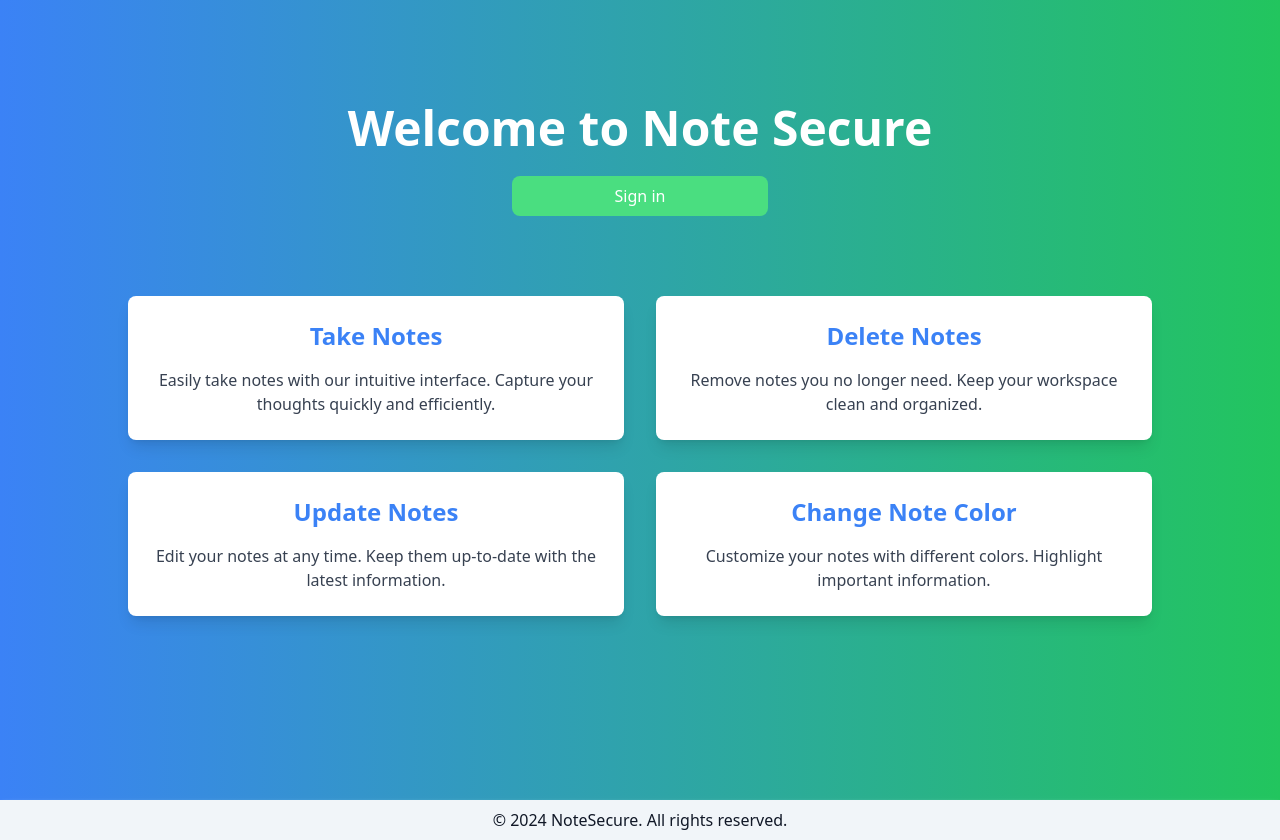
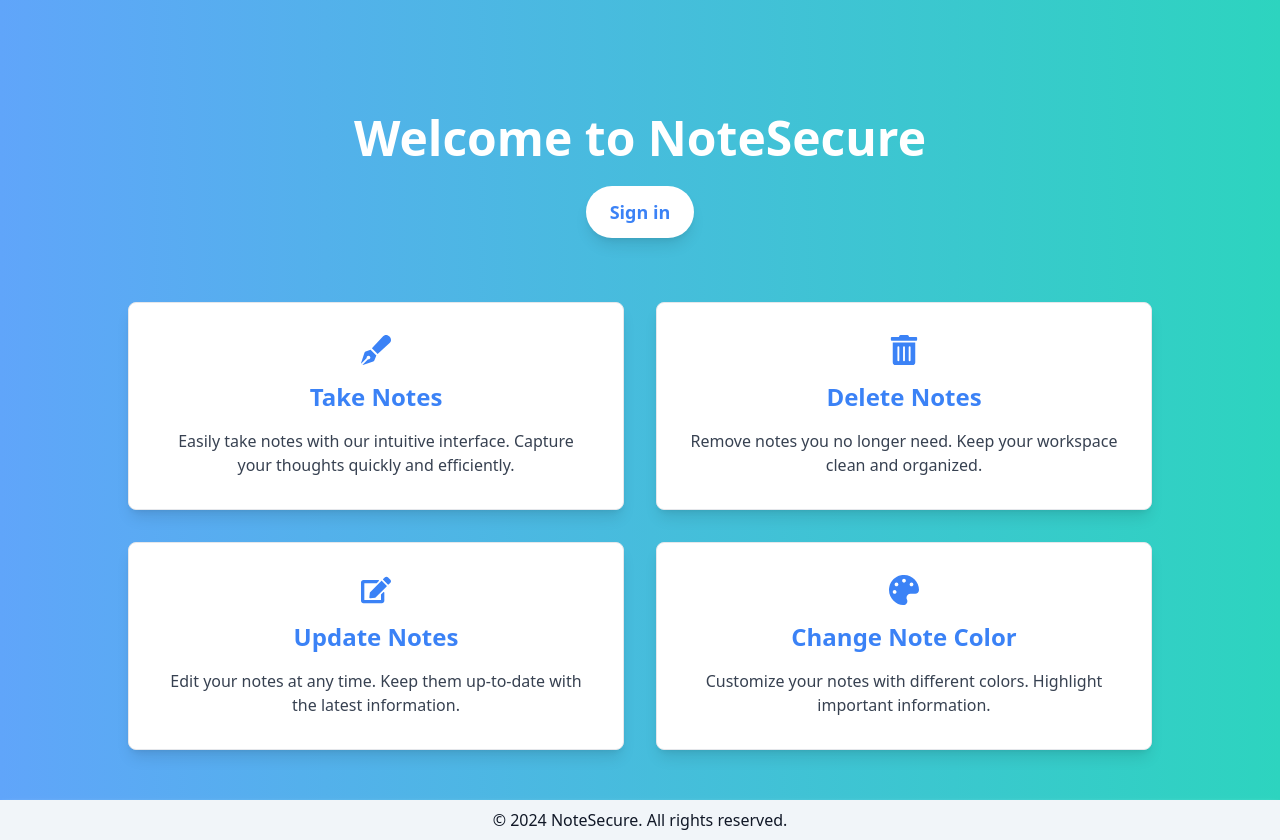
Before and after one commit to Hamza123Hussain/notes_app_node_next, a Next.js app in the folder client/: page / in a window 1280 px wide. Built offline with nearby package versions, Linux system fonts and the light colour scheme; no server answers.

Commit message:
color scheme and format changed

```diff
--- a/client/components/LandingPage.tsx
+++ b/client/components/LandingPage.tsx
@@ -1,6 +1,6 @@
 import { SignedIn, SignInButton } from '@clerk/nextjs'
 import Head from 'next/head'
-import Link from 'next/link'
+import { FaEdit, FaTrashAlt, FaPenFancy, FaPalette } from 'react-icons/fa'
 
 export default function LandingPage() {
   return (
@@ -14,16 +14,21 @@ export default function LandingPage() {
         <link rel="icon" href="/favicon.ico" />
       </Head>
 
-      <main className="flex flex-col items-center justify-center min-h-screen bg-gradient-to-r from-blue-500 to-green-500 p-4">
-        <section className="w-full max-w-5xl mx-auto text-center py-20">
-          <h2 className="text-5xl xs:text-2xl  font-bold text-white mb-6">
-            Welcome to Note Secure
+      <main className="flex flex-col items-center justify-center min-h-screen bg-gradient-to-r from-blue-400 to-teal-400 p-6">
+        {/* Hero Section */}
+        <section className="w-full max-w-4xl mx-auto text-center py-16">
+          <h2 className="text-5xl font-bold text-white mb-6">
+            Welcome to NoteSecure
           </h2>
-          <div className=" bg-green-400 rounded-lg p-2 text-white xs:text-xs w-[20vw]  mx-auto  flex justify-center items-center ">
+          <div className="bg-white rounded-full py-3 px-6 text-blue-500 font-semibold text-lg shadow-lg inline-flex items-center space-x-2 cursor-pointer hover:bg-gray-100 transition duration-300 ease-in-out">
             <SignInButton mode="modal" />
           </div>
-          <section className="w-full max-w-5xl mx-auto grid grid-cols-1 md:grid-cols-2 gap-8 py-20">
-            <div className="bg-white p-6 rounded-lg shadow-lg">
+        </section>
+
+        {/* Features Section */}
+        <section className="w-full max-w-5xl mx-auto grid grid-cols-1 md:grid-cols-2 gap-8 mt-0 pt-0">
+          <div className="bg-white p-8 rounded-lg shadow-lg flex flex-col items-center text-center border border-gray-200">
+            <FaPenFancy className="text-blue-500 text-3xl mb-4" />
             <h3 className="text-2xl font-bold text-blue-500 mb-4">
               Take Notes
             </h3>
@@ -32,7 +37,8 @@ export default function LandingPage() {
               thoughts quickly and efficiently.
             </p>
           </div>
-            <div className="bg-white p-6 rounded-lg shadow-lg">
+          <div className="bg-white p-8 rounded-lg shadow-lg flex flex-col items-center text-center border border-gray-200">
+            <FaTrashAlt className="text-blue-500 text-3xl mb-4" />
             <h3 className="text-2xl font-bold text-blue-500 mb-4">
               Delete Notes
             </h3>
@@ -41,16 +47,18 @@ export default function LandingPage() {
               organized.
             </p>
           </div>
-            <div className="bg-white p-6 rounded-lg shadow-lg">
+          <div className="bg-white p-8 rounded-lg shadow-lg flex flex-col items-center text-center border border-gray-200">
+            <FaEdit className="text-blue-500 text-3xl mb-4" />
             <h3 className="text-2xl font-bold text-blue-500 mb-4">
               Update Notes
             </h3>
             <p className="text-gray-700">
-                Edit your notes at any time. Keep them up-to-date with the
-                latest information.
+              Edit your notes at any time. Keep them up-to-date with the latest
+              information.
             </p>
           </div>
-            <div className="bg-white p-6 rounded-lg shadow-lg">
+          <div className="bg-white p-8 rounded-lg shadow-lg flex flex-col items-center text-center border border-gray-200">
+            <FaPalette className="text-blue-500 text-3xl mb-4" />
             <h3 className="text-2xl font-bold text-blue-500 mb-4">
               Change Note Color
             </h3>
@@ -60,7 +68,6 @@ export default function LandingPage() {
             </p>
           </div>
         </section>
-        </section>
       </main>
     </div>
   )
```
Lines whose indentation alone changed are shown as unchanged.
